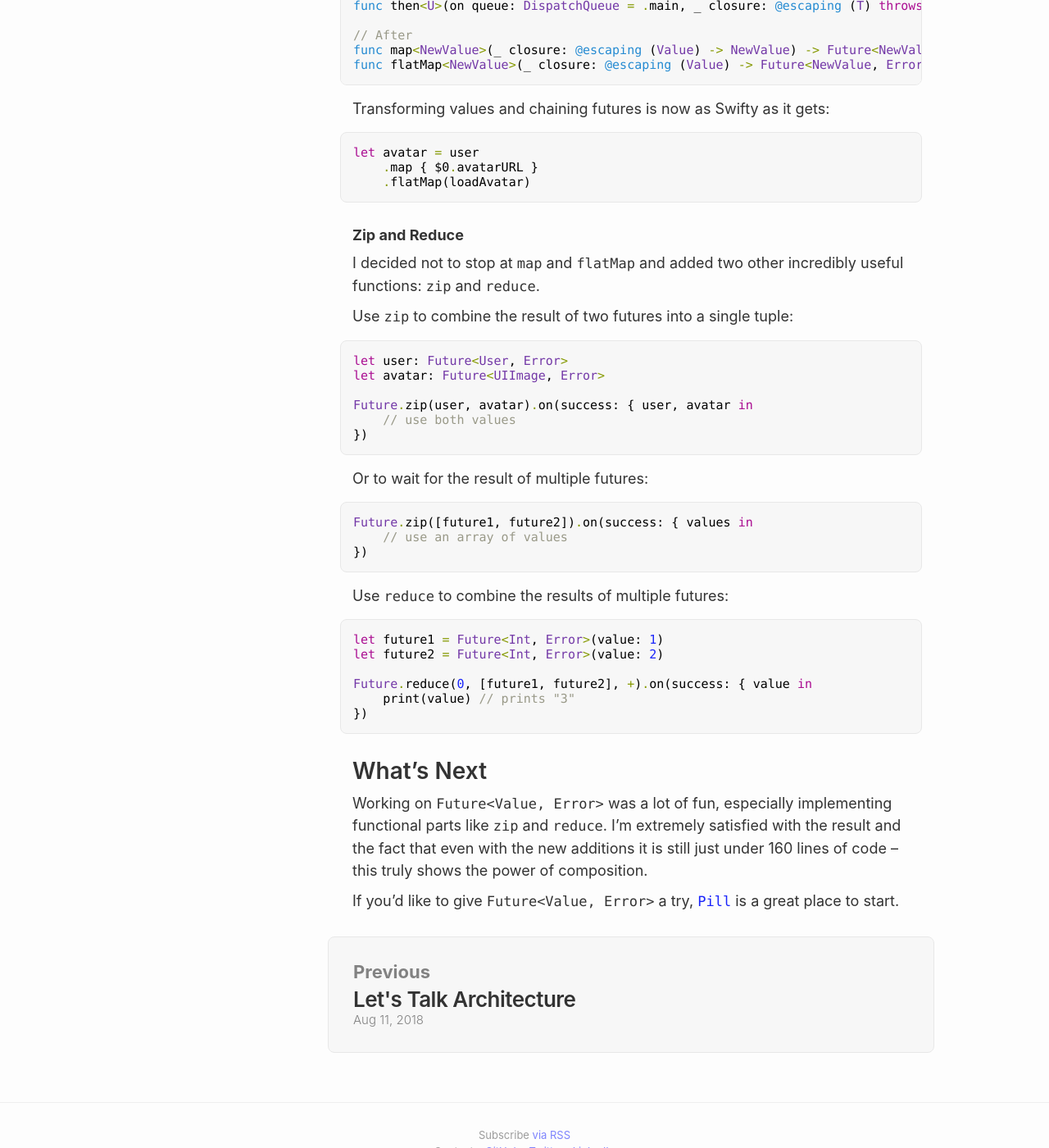
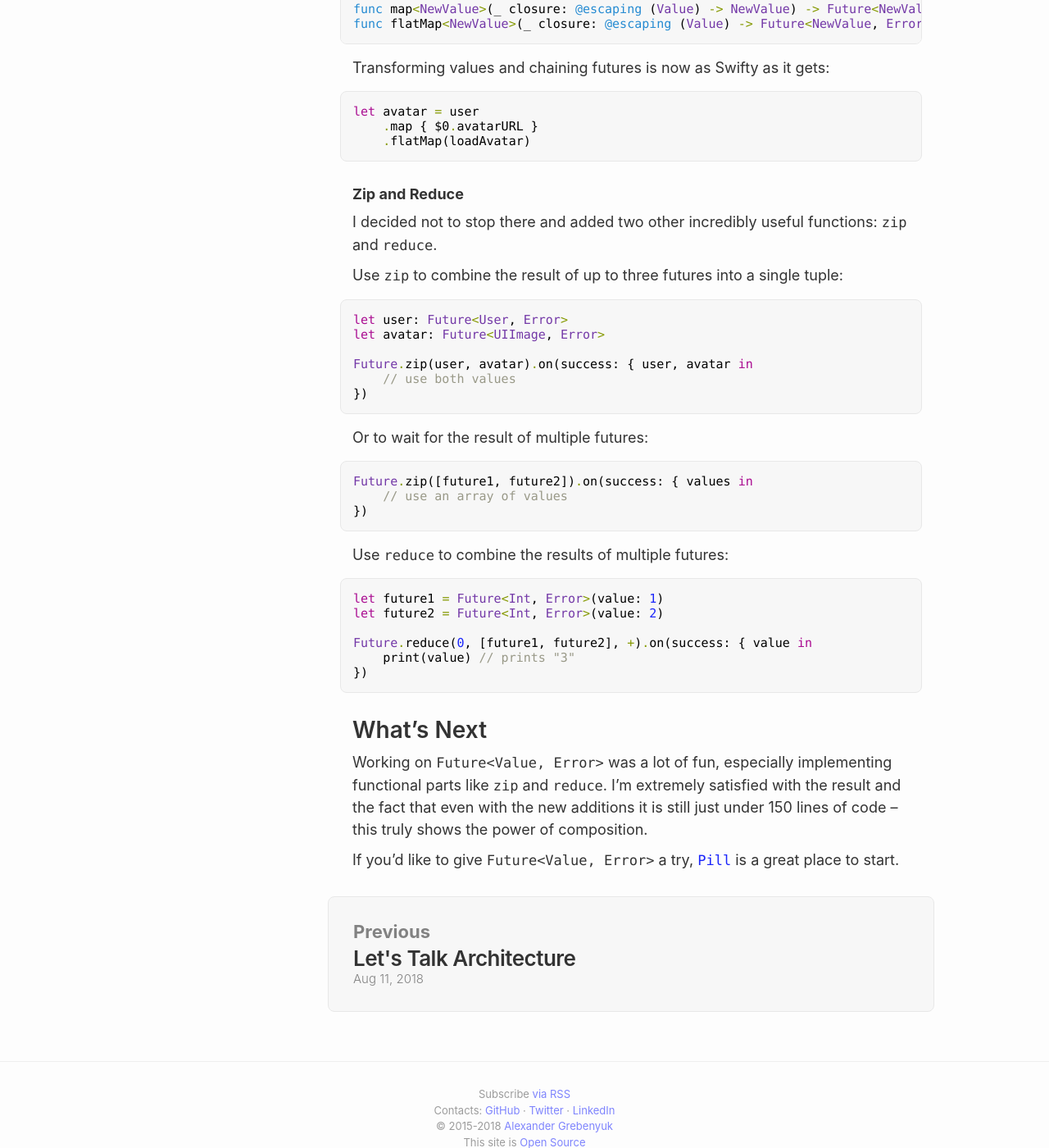
Before and after one commit to hyling/kean.github.io, a Jekyll site: the page built from _posts/2018-11-12-future.markdown, in a window 1280 px wide and 1400 px high, scrolled down 1515 px. Shown: the whole window at 82% size. Built offline with Jekyll 4.4.1, drawn with Linux system fonts in a browser that asks for light colours; comment, search, counter and statistics services are not loaded; some of the changed lines change nothing that is shown; some of the changed text lies outside the part shown.

Commit message:
Update 2018-11-12-future

````diff
--- a/_posts/2018-11-12-future.markdown
+++ b/_posts/2018-11-12-future.markdown
@@ -1,7 +1,7 @@
 ---
 layout: post
-title: Future<Value, Error>
-subtitle: <a href="https://github.com/kean/Pill">Pill</a> – a streamlined Future<Value, Error> implementation with a functional API
+title: Future&lt;Value, Error&gt;
+subtitle: <a href="https://github.com/kean/Pill">Pill</a> – a streamlined Future&lt;Value, Error&gt; implementation with a functional API
 date: 2018-11-12 9:00:00 +0300
 category: programming
 tags: programming
@@ -21,19 +21,17 @@
 
 There are plenty of great Future implementations available in Swift. I've looked at [mxcl/PromiseKit](https://github.com/mxcl/PromiseKit), [google/Promises](https://github.com/google/promises), [SwiftNIO/EventLoopFuture](https://apple.github.io/swift-nio/docs/current/NIO/Classes/EventLoopFuture.html), [BrightFutures](https://github.com/Thomvis/BrightFutures), [khanlou/Promise](https://github.com/khanlou/Promise) and many more. Most don't provide typed errors. And many are just too big which makes including them in a project a hard sell. So I still decided to continue working on Pill because none of them "were quite my tempo".
 
-## `Future<Value, Error>`
-
-### Typed Errors
+## Future&lt;Value, Error&gt;
 
 The first change was an addition of typed errors: instead of `Promise<T>` we now have `Future<Value, Error>` (and also `Promise<Value, Error>` which is now a separate struct). The typed errors give you extra confidence when dealing with errors.
 
 There seem to be an opinion that typed errors are inconvenient and just add unnecessary complexity. I used to share this opinion but after working with typed errors for a while I found the opposite to be true. Typed errors are not only safer, but they often make error handling more ergonomic since you no longer need to cast them.
 
-### Streamlined Functional API
+## Streamlined Functional API
 
 I reviewed all of the terminology used in `Pill`: `resolve`, `fulfill`, `reject`, `then`, `recover` – I didn't feel that Swift developers were accustomed to these terms. So I decided to replace them with a set of functional methods that we all know and love.
 
-## Map and FlatMap
+### Map and FlatMap
 
 Instead of `then` there is `map` and `flatMap`:
 
@@ -57,9 +55,9 @@
 
 ### Zip and Reduce
 
-I decided not to stop at `map` and `flatMap` and added two other incredibly useful functions: `zip` and `reduce`.
+I decided not to stop there and added two other incredibly useful functions: `zip` and `reduce`.
 
-Use `zip` to combine the result of two futures into a single tuple:
+Use `zip` to combine the result of up to three futures into a single tuple:
 
 ```swift
 let user: Future<User, Error>
@@ -91,6 +89,6 @@
 
 ## What's Next
 
-Working on `Future<Value, Error>` was a lot of fun, especially implementing functional parts like `zip` and `reduce`. I'm extremely satisfied with the result and the fact that even with the new additions it is still just under 160 lines of code – this truly shows the power of composition.
+Working on `Future<Value, Error>` was a lot of fun, especially implementing functional parts like `zip` and `reduce`. I'm extremely satisfied with the result and the fact that even with the new additions it is still just under 150 lines of code – this truly shows the power of composition.
 
 If you'd like to give `Future<Value, Error>` a try, [`Pill`](https://github.com/kean/Pill) is a great place to start.
````
